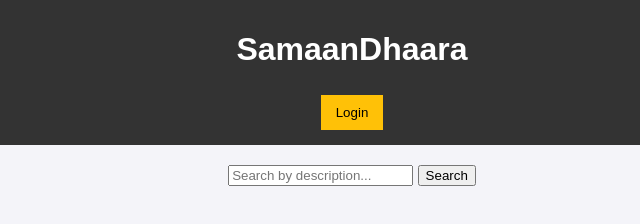
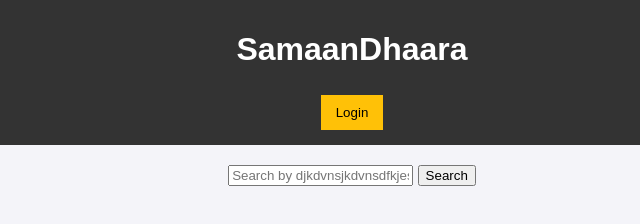
Before and after one commit to samaaraa/Ideation, a website: page index.html in a window 1280 px wide. Shown: the full height of the page, 288-928 px from the left. Drawn offline with Linux system fonts and the light colour scheme.

```diff
--- a/index.html
+++ b/index.html
@@ -20,7 +20,7 @@
     </header>
     <main>
         <section class="search-section">
-            <input type="text" id="search-input" placeholder="Search by description..." />
+            <input type="text" id="search-input" placeholder="Search by djkdvnsjkdvnsdfkjescription..." />
             <button id="search-btn">Search</button>
         </section>
         <section id="resultsksehfnasjsHGJBDKBIFNJDNhvbdkjvnsdjnvdkfjkjhhgv"></section>
```
